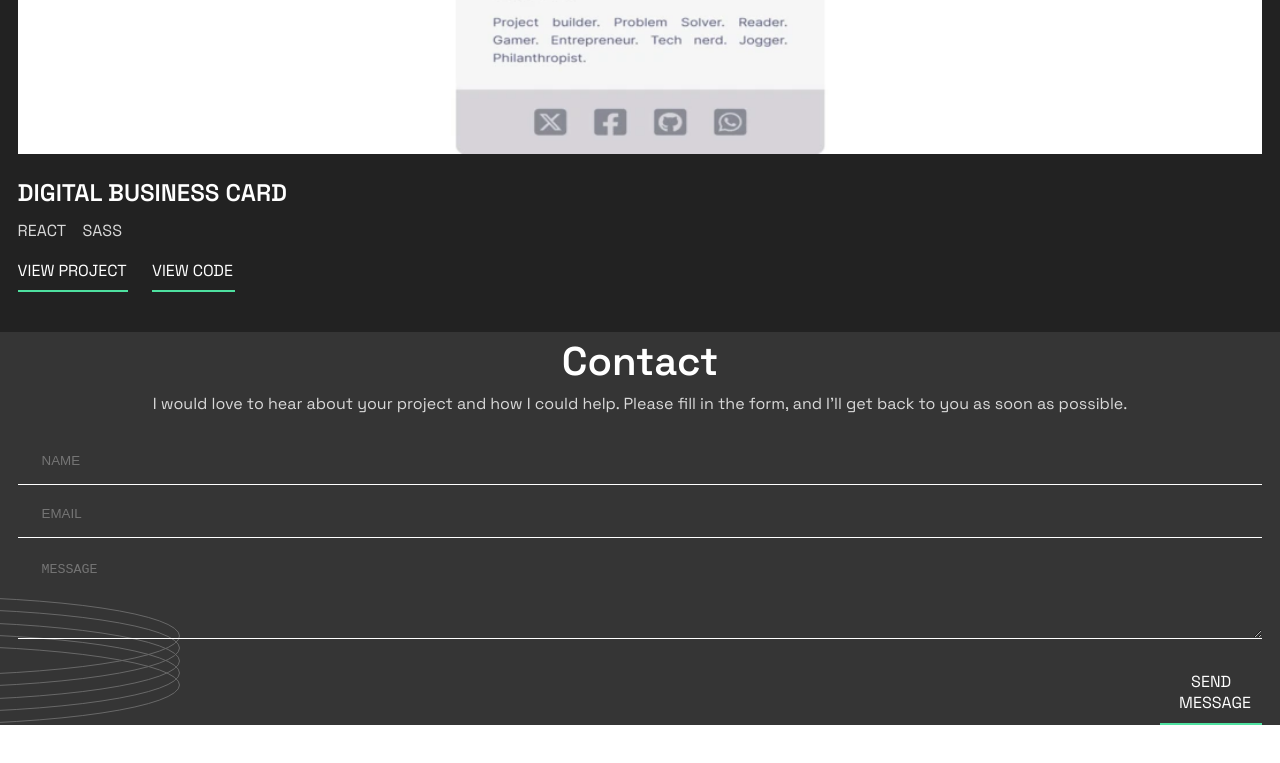
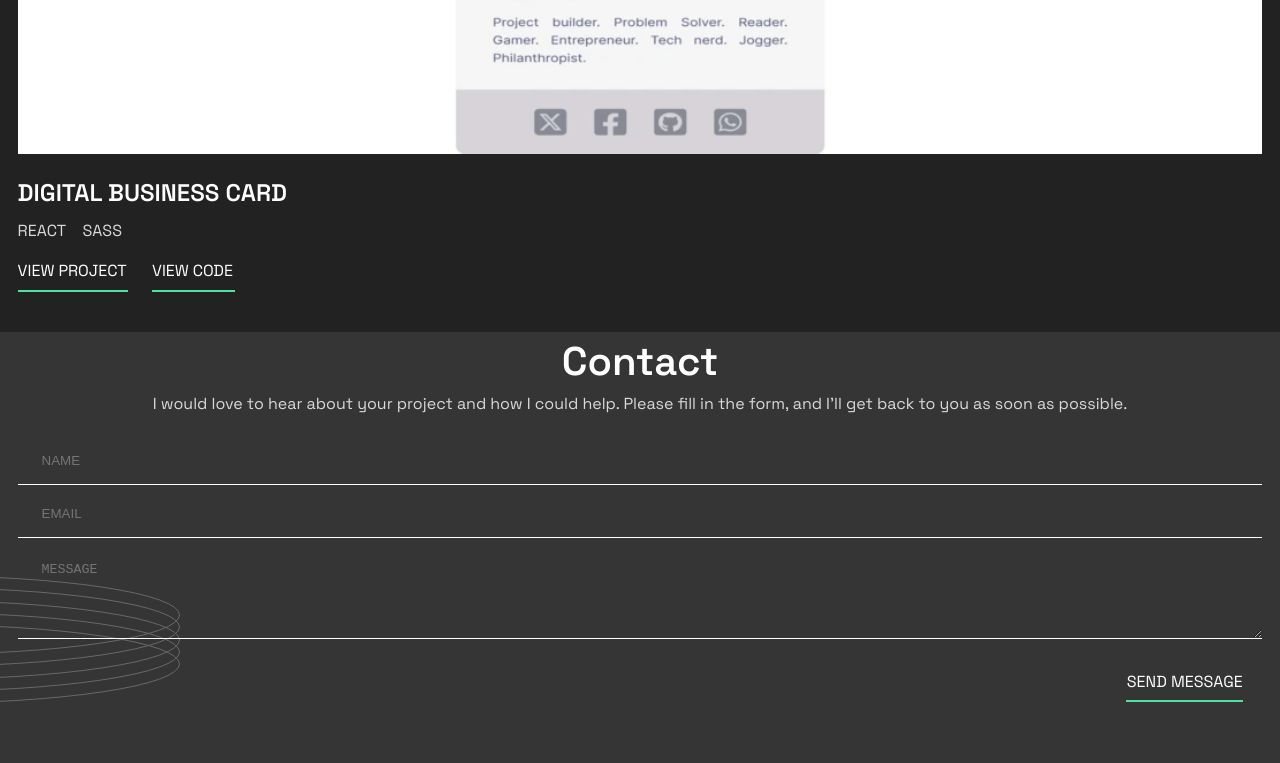
Before and after one commit to luyvannda/luyvannda.github.io, a React (Vite) app: page / in a window 1280 px wide. Shown: the part 6508-7271 px from the top of the page. Before the commit the page ends 7233 px from the top, so only its background shows below. Built offline with nearby package versions, Linux system fonts and the light colour scheme.

Commit message:
add border bottom to both form and form button

```diff
--- a/src/App.css
+++ b/src/App.css
@@ -250,7 +250,9 @@ body {
   flex-direction: column;
   gap: 1rem;
   margin-top: 2rem;
+  padding-bottom: 3.5rem;
   position: relative;
+  border-bottom: 1px solid #ffffff;
 }
 .form-container form #name,
 .form-container form #email,
@@ -273,15 +275,24 @@ body {
 }
 .form-container form .form-rings {
   position: absolute;
-  bottom: 0;
+  bottom: 4.4rem;
   left: -23rem;
 }
 .form-container form .form-btn {
-  width: 10ch;
   align-self: flex-end;
   border: none;
   border-radius: 0;
   background-color: transparent;
   color: #ffffff;
+  padding-bottom: 1rem;
+}
+.form-container form .form-btn::after {
+  content: "";
+  display: block;
+  width: 7.3rem;
+  margin-top: 0.5rem;
   border-bottom: 2px solid #4ee1a0;
+}
+.form-container form .form-btn:hover {
+  color: #4ee1a0;
 }/*# sourceMappingURL=App.css.map */
--- a/src/App.scss
+++ b/src/App.scss
@@ -309,8 +309,9 @@ body {
     flex-direction: column;
     gap: 1rem;
     margin-top: 2rem;
+    padding-bottom: 3.5rem;
     position: relative;
-
+    border-bottom: 1px solid $main-white-color;
 
     #name,
     #email,
@@ -336,18 +337,30 @@ body {
 
     .form-rings {
       position: absolute;
-      bottom: 0;
+      bottom: 4.4rem;
       left: -23rem;
     }
 
     .form-btn {
-      width: 10ch;
       align-self: flex-end;
       border: none;
       border-radius: 0;
       background-color: transparent;
       color: $main-white-color;
-      border-bottom: 2px solid $underline-green;
+      padding-bottom: 1rem;
+
+
+      &::after {
+        content: "";
+        display: block;
+        width: 7.3rem;
+        margin-top: 0.5rem;
+        border-bottom: 2px solid $underline-green;
+      }
+
+      &:hover {
+        color: $underline-green;
+      }
 
     }
   }
```
Also changed, not shown: 1 other file (tests, documents, lock files or other folders).
